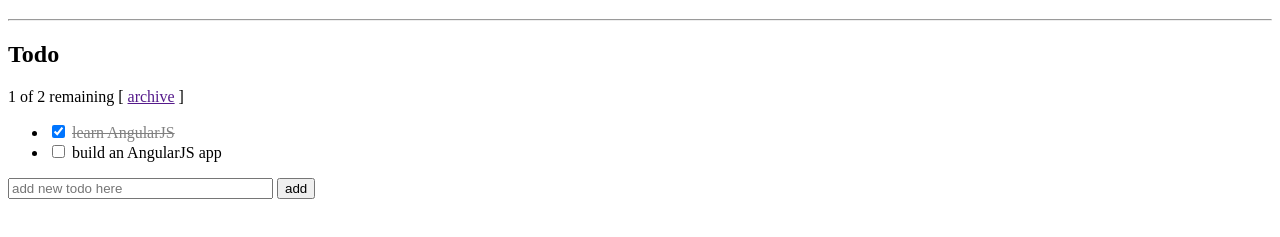
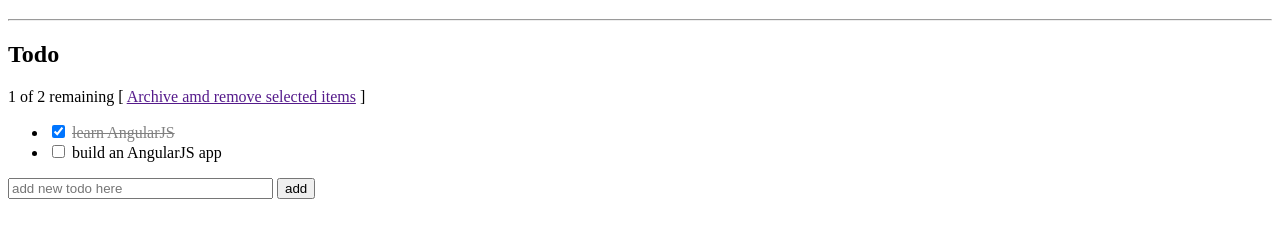
Before and after one commit to Longo-Zak-ACSC/git-testing-playground, a plain HTML site: page index.html in a window 1280 px wide. Shown: the part 61-298 px from the top of the page. Drawn offline with nearby package versions, Linux system fonts and the light colour scheme.

Commit message:
updated archive link text

```diff
--- a/index.html
+++ b/index.html
@@ -12,7 +12,7 @@
     <h2>Todo</h2>
     <div ng-controller="TodoListController as todoList">
       <span>{{todoList.remaining()}} of {{todoList.todos.length}} remaining</span>
-      [ <a href="" ng-click="todoList.archive()">archive</a> ]
+      [ <a href="" ng-click="todoList.archive()">Archive amd remove selected items</a> ]
       <ul class="unstyled">
         <li ng-repeat="todo in todoList.todos">
           <label class="checkbox">
```
